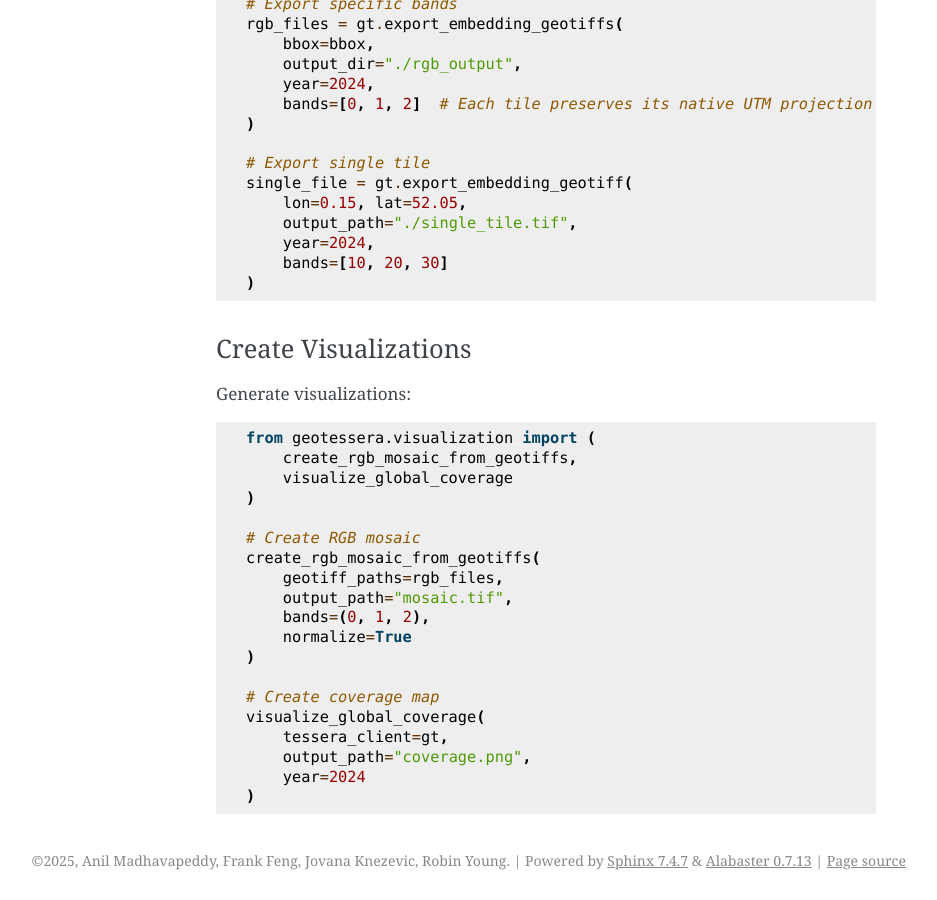
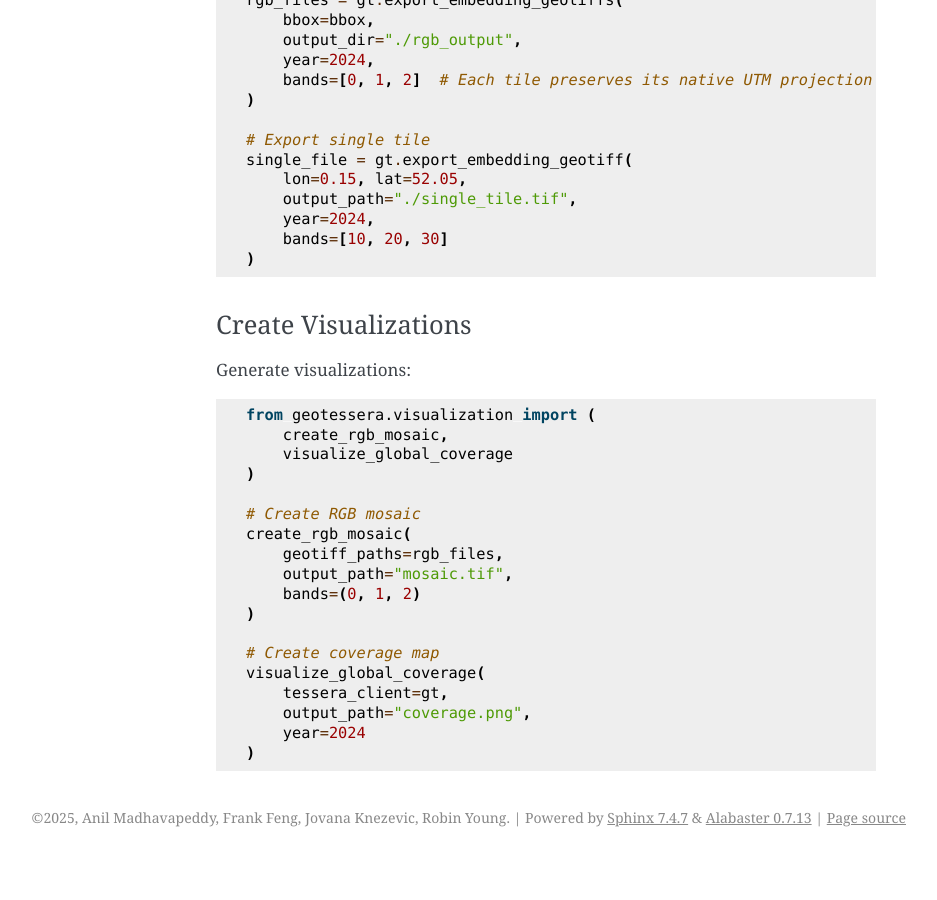
Before and after one commit to olli4/geotessera, a Sphinx documentation site: the page built from docs/geotessera.rst, in a window 1280 px wide and 900 px high, scrolled down 2725 px. Shown: the whole window, without its empty margins (204-1141 px from the left). Built offline with Sphinx 7.4.7, drawn with Linux system fonts in a browser that asks for light colours; after the commit the page ends 3582 px from its top, so only the background shows below that; some of the changed text lies outside the part shown.

Commit message:
fix old examples
fixes #18

```diff
--- a/docs/geotessera.rst
+++ b/docs/geotessera.rst
@@ -62,9 +62,9 @@ Visualization utilities for creating maps, web tiles, and interactive visualizat
 **Key Features:**
 
 * :func:`~geotessera.visualization.visualize_global_coverage` - Create global coverage maps
-* :func:`~geotessera.visualization.create_rgb_mosaic_from_geotiffs` - Combine multiple GeoTIFFs into a mosaic
-* :func:`~geotessera.visualization.geotiff_to_web_tiles` - Generate web tiles for interactive maps
-* :func:`~geotessera.visualization.create_coverage_summary_map` - Create coverage summary visualizations
+* :func:`~geotessera.visualization.create_rgb_mosaic` - Combine multiple GeoTIFFs into a mosaic
+* :func:`~geotessera.web.geotiff_to_web_tiles` - Generate web tiles for interactive maps
+* :func:`~geotessera.web.create_coverage_summary_map` - Create coverage summary visualizations
 
 .. automodule:: geotessera.visualization
    :members:
@@ -141,16 +141,15 @@ Create Visualizations
 Generate visualizations::
 
     from geotessera.visualization import (
-        create_rgb_mosaic_from_geotiffs,
+        create_rgb_mosaic,
         visualize_global_coverage
     )
 
     # Create RGB mosaic
-    create_rgb_mosaic_from_geotiffs(
+    create_rgb_mosaic(
         geotiff_paths=rgb_files,
         output_path="mosaic.tif",
-        bands=(0, 1, 2),
-        normalize=True
+        bands=(0, 1, 2)
     )
 
     # Create coverage map
```
